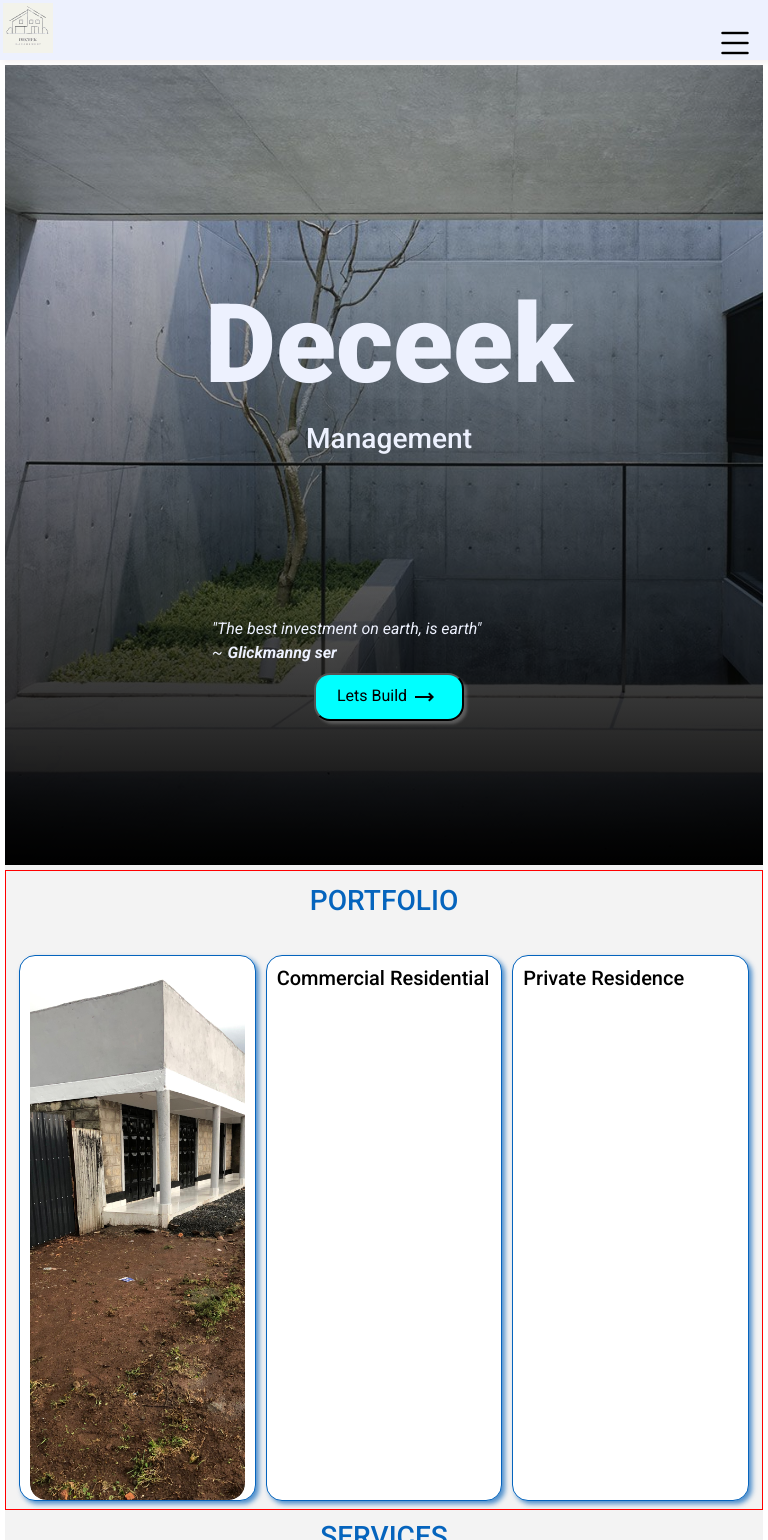
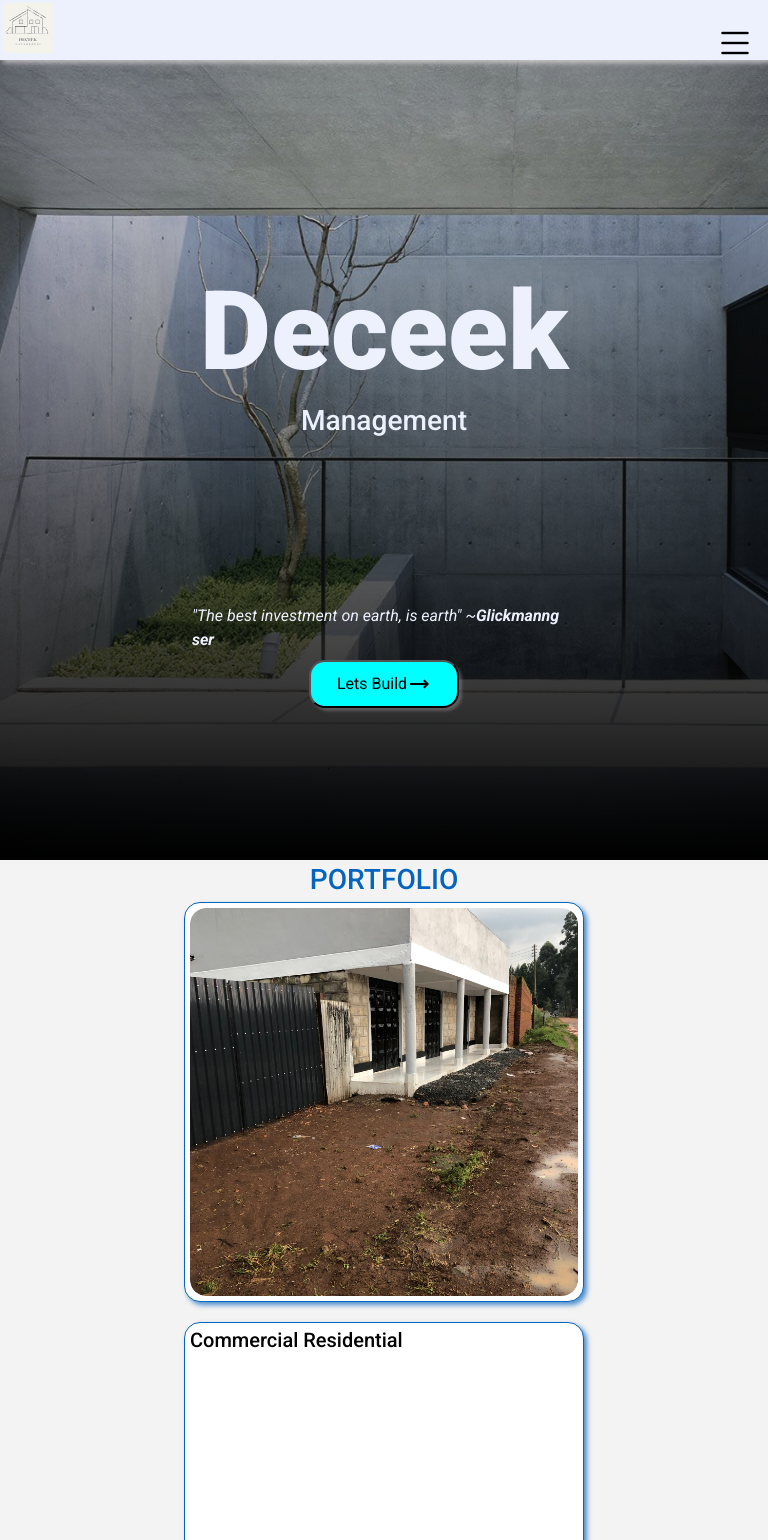
Before and after one commit to willytoo33/deceekRealtorManager, an Angular app: page / in a window 768 px wide. Shown: the top 1540 px of the page. Built offline with nearby package versions, Linux system fonts and the light colour scheme.

Commit message:
Fixed mid-size screen portfolio responsiveness

```diff
--- a/src/app/app.component.ts
+++ b/src/app/app.component.ts
@@ -4,8 +4,6 @@ import { HeaderComponent } from './header/header.component';
 import { HomepageComponent } from './homepage/homepage.component';
 import { ContactFormComponent } from './contact-form/contact-form.component';
 import { FooterComponent } from './footer/footer.component';
-// import { SwiperModule } from 'swiper/angular';
-import { SwiperModule } from 'swiper/angular';
 
 @Component({
   selector: 'app-root',
--- a/src/app/homepage/homepage.component.css
+++ b/src/app/homepage/homepage.component.css
@@ -7,7 +7,7 @@
 # General
 ----------------------------------------------------------------------------------*/
 * {
-  margin: 5px;
+  margin: 0;
   padding: 0;
   box-sizing: border-box;
 }
@@ -180,6 +180,8 @@ h6 {
   height: 90%;
   box-sizing: border-box;
   padding-bottom: 5px;
+  flex-wrap: wrap;
+  gap: 10px;
 }
 
 .project-container {
@@ -256,14 +258,24 @@ h6 {
 }
 
 /* Breaking Points */
-@media screen and (max-width: 576px) {
+@media screen and (min-width: 577px) and (max-width: 992px) {
+  /* .project-display {
+    flex-direction: column;
+    flex-wrap: wrap;
+  } */
+
+  /* .project-container {
+    width: 400px;
+  } */
   .project-portfolio {
     height: auto;
     text-align: center;
   }
 
   .project-container {
-    width: 100%;
+    /* width: 100%; */
+    max-width: 50%;
+    min-width: 400px;
     height: 400px;
     margin: 5px;
   }
@@ -274,29 +286,23 @@ h6 {
     justify-content: center;
   }
 }
-
-@media screen and (min-width: 577px) and (max-width: 992px) {
+@media screen and (max-width: 576px) {
   .project-portfolio {
-    height: 80vh;
-    border: 1px solid red;
-    box-sizing: border-box;
-  }
-  .project-display {
-    /* flex-wrap: wrap; */
-    /* height: auto; */
-    /* box-sizing: border-box; */
-    /* overflow-y: scroll; */
-    /* display: flex; */
-    /* overflow: scroll; */
-    justify-content: flex-start;
-    /* align-items: center; */
-    box-sizing: initial;
+    height: auto;
+    text-align: center;
   }
 
   .project-container {
-    /* flex-basis: 45%; */
-    /* box-sizing: border-box; */
-    width: 60%;
+    width: 100%;
+    max-width: 450px;
+    height: 400px;
+    margin: 5px;
+  }
+
+  .project-display {
+    box-sizing: border-box;
+    height: auto;
+    justify-content: center;
   }
 }
 
--- a/src/app/homepage/homepage.component.ts
+++ b/src/app/homepage/homepage.component.ts
@@ -2,14 +2,12 @@ import { Component } from '@angular/core';
 import { ContactFormComponent } from '../contact-form/contact-form.component';
 import { FooterComponent } from '../footer/footer.component';
 // import { SwiperModule } from 'swiper/angular';
-import { SwiperModule } from 'swiper/angular';
-
 
 @Component({
   selector: 'app-homepage',
   standalone: true,
   imports: [ContactFormComponent, FooterComponent],
   templateUrl: './homepage.component.html',
-  styleUrl: './homepage.component.css',
+  styleUrls: ['./homepage.component.css'],
 })
 export class HomepageComponent {}
--- a/src/main.ts
+++ b/src/main.ts
@@ -2,5 +2,6 @@ import { bootstrapApplication } from '@angular/platform-browser';
 import { appConfig } from './app/app.config';
 import { AppComponent } from './app/app.component';
 
-bootstrapApplication(AppComponent, appConfig)
-  .catch((err) => console.error(err));
+bootstrapApplication(AppComponent, appConfig).catch((err) =>
+  console.error(err)
+);
```
